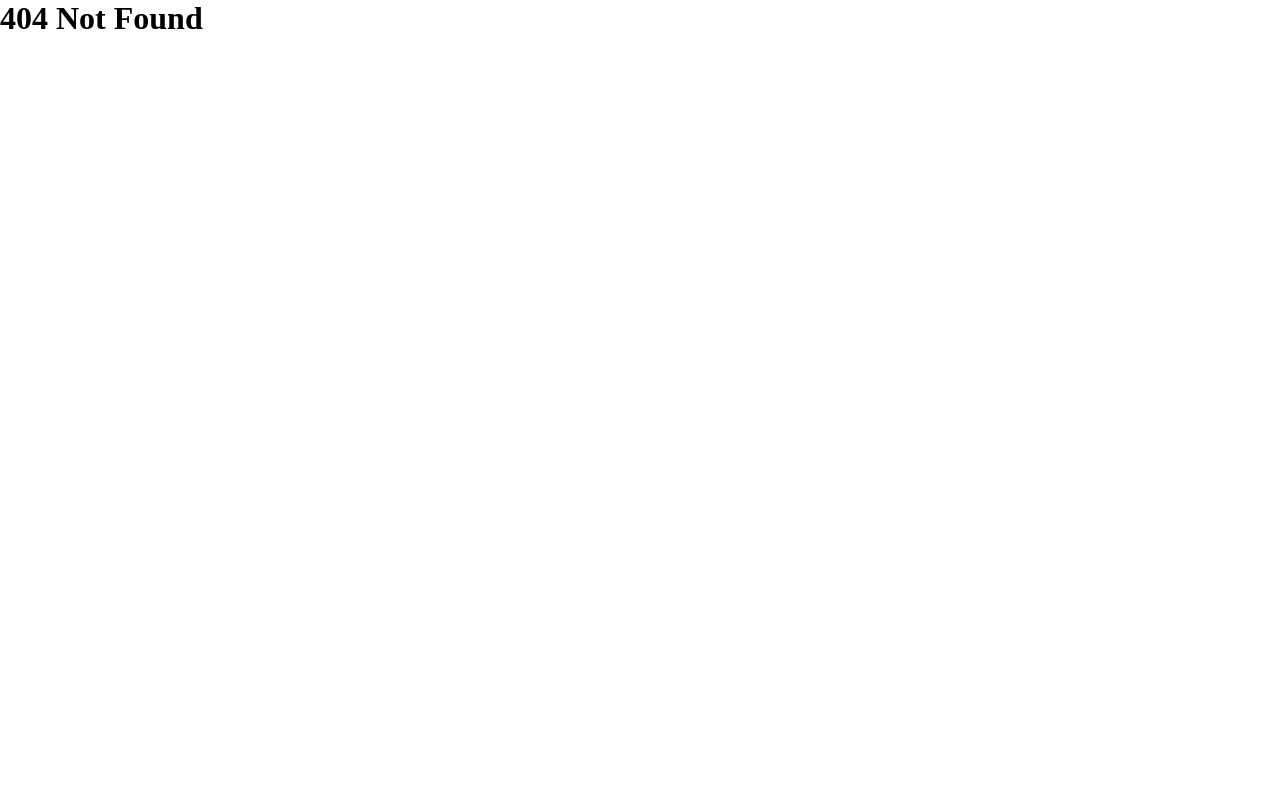
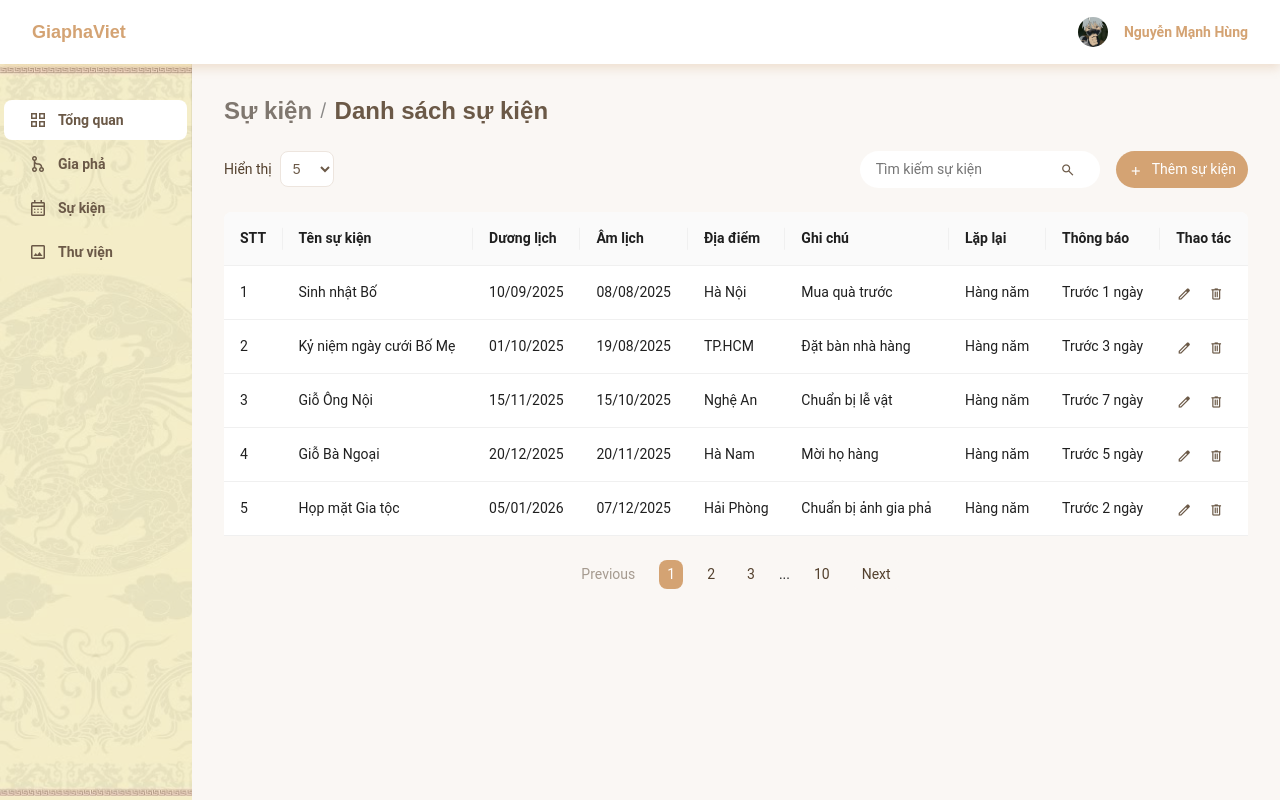
Before and after one commit to hungk4/gia_pha, a React (Create React App) app: page /admin/danh-sach-su-kien in a window 1280 px wide. Before the commit this address had no page. Built offline with nearby package versions, Linux system fonts and the light colour scheme.

Commit message:
trang su kien && danh sach su kien

```diff
--- a/src/App.tsx
+++ b/src/App.tsx
@@ -14,6 +14,7 @@ import AdminThuvien from "./views/admin/pages/Thu-vien/AdminThuvien";
 import AdminSukien from "./views/admin/pages/Su-kien/AdminSukien";
 import AdminLayout from "./views/admin/partials/AdminLayout";
 import AdminLogin from "./views/admin/pages/Login/AdminLogin";
+import AdminEventList from "./views/admin/pages/Su-kien/AdminEventList";
 
 function App() {
   return (
@@ -29,14 +30,15 @@ function App() {
           <Route path="/su-kien" element={<Sukien />} />
         </Route>
 
-        <Route path="/admin/login" element={<AdminLogin/>}/>
+        <Route path="/admin/login" element={<AdminLogin />} />
 
         {/* Admin Routes */}
-        <Route path="/admin" element={<AdminLayout/>}>
+        <Route path="/admin" element={<AdminLayout />}>
           <Route index element={<AdminHome />} />
           <Route path="gia-pha" element={<AdminGiapha />} />{" "}
           <Route path="thu-vien" element={<AdminThuvien />} />
           <Route path="su-kien" element={<AdminSukien />} />
+          <Route path="danh-sach-su-kien" element={<AdminEventList />} />
         </Route>
 
         <Route path="*" element={<h1>404 Not Found</h1>}></Route>
--- a/src/components/Button/Button.css
+++ b/src/components/Button/Button.css
@@ -5,11 +5,11 @@
   border: none;
 }
 
-.button-text {
-  color: var(--color-light-1);
+.button-text,
+.button-icon {
+  color: var(--color-light-1) !important;
 }
 
 .button:hover {
   cursor: pointer;
-
 }
--- a/src/components/Button/Button.tsx
+++ b/src/components/Button/Button.tsx
@@ -3,12 +3,21 @@ import { MouseEventHandler } from "react";
 
 interface ButtonProps {
   text: string;
+  icon?: string;
   onClick?: MouseEventHandler<HTMLButtonElement>;
 }
 
-function Button({ text, onClick }: ButtonProps) {
+function Button({ text, icon, onClick }: ButtonProps) {
   return (
     <button className="button" onClick={onClick}>
+      {icon && (
+        <span
+          className="material-symbols-outlined button-icon"
+          style={{ marginRight: 8 }}
+        >
+          {icon}
+        </span>
+      )}
       <span className="button-text p2-r">{text}</span>
     </button>
   );
--- a/src/styles/typography.css
+++ b/src/styles/typography.css
@@ -60,7 +60,7 @@
 }
 .p2-b {
   font-family: var(--font-body);
-  font-weight: 500;
+  font-weight: 600;
   font-size: var(--p2-size);
   line-height: var(--lh-body);
 }
--- /dev/null
+++ b/src/views/admin/pages/Su-kien/AdminEventList.css
@@ -0,0 +1,34 @@
+/* breadcum */
+
+/* tool-start */
+.adminEventList-container .tool {
+  display: flex;
+  justify-content: space-between;
+  margin-bottom: 24px;
+}
+
+.adminEventList-container .tool .tool-left .label-select {
+  margin-right: 8px;
+  color: var(--color-dark-2);
+}
+
+.adminEventList-container .tool .tool-left .select-options {
+  padding: 8px 8px;
+  border-radius: 8px;
+  border: 1px solid var(--color-light-3);
+  background-color: var(--color-light-1);
+  color: var(--color-dark-3);
+  font-size: 14px;
+}
+
+.adminEventList-container .tool .tool-right {
+  display: flex;
+  gap: 16px;
+}
+/* tool-end */
+
+/* table start*/
+/* Header*/
+.adminEventList-container .ant-table-thead > tr > th {
+}
+/* table end */
--- /dev/null
+++ b/src/views/admin/pages/Su-kien/AdminEventList.tsx
@@ -0,0 +1,215 @@
+import "./AdminEventList.css";
+import { Breadcrumb, Space, Table } from "antd";
+
+import Search from "../../../../components/Search/Search";
+import Button from "../../../../components/Button/Button";
+
+const { Column } = Table;
+
+interface DataType {
+  key: React.Key;
+  stt: number; // Số thứ tự
+  tenSuKien: string; // Tên sự kiện
+  duongLich: string; // Ngày dương
+  amLich: string; // Ngày âm
+  diaDiem: string; // Địa điểm
+  ghiChu?: string; // Ghi chú (optional)
+  lapLai: string; // Lặp lại (vd: Hàng năm, Không lặp)
+  thongBao: string; // Thông báo (vd: Trước 1 ngày)
+}
+
+const data: DataType[] = [
+  {
+    key: "1",
+    stt: 1,
+    tenSuKien: "Sinh nhật Bố",
+    duongLich: "10/09/2025",
+    amLich: "08/08/2025",
+    diaDiem: "Hà Nội",
+    ghiChu: "Mua quà trước",
+    lapLai: "Hàng năm",
+    thongBao: "Trước 1 ngày",
+  },
+  {
+    key: "2",
+    stt: 2,
+    tenSuKien: "Kỷ niệm ngày cưới Bố Mẹ",
+    duongLich: "01/10/2025",
+    amLich: "19/08/2025",
+    diaDiem: "TP.HCM",
+    ghiChu: "Đặt bàn nhà hàng",
+    lapLai: "Hàng năm",
+    thongBao: "Trước 3 ngày",
+  },
+  {
+    key: "3",
+    stt: 3,
+    tenSuKien: "Giỗ Ông Nội",
+    duongLich: "15/11/2025",
+    amLich: "15/10/2025",
+    diaDiem: "Nghệ An",
+    ghiChu: "Chuẩn bị lễ vật",
+    lapLai: "Hàng năm",
+    thongBao: "Trước 7 ngày",
+  },
+  {
+    key: "4",
+    stt: 4,
+    tenSuKien: "Giỗ Bà Ngoại",
+    duongLich: "20/12/2025",
+    amLich: "20/11/2025",
+    diaDiem: "Hà Nam",
+    ghiChu: "Mời họ hàng",
+    lapLai: "Hàng năm",
+    thongBao: "Trước 5 ngày",
+  },
+  {
+    key: "5",
+    stt: 5,
+    tenSuKien: "Họp mặt Gia tộc",
+    duongLich: "05/01/2026",
+    amLich: "07/12/2025",
+    diaDiem: "Hải Phòng",
+    ghiChu: "Chuẩn bị ảnh gia phả",
+    lapLai: "Hàng năm",
+    thongBao: "Trước 2 ngày",
+  },
+];
+
+function AdminEventList() {
+  return (
+    <div className="adminEventList-container">
+      <Breadcrumb
+        style={{ fontSize: "18px" }}
+        items={[
+          {
+            title: (
+              <a
+                className="h3"
+                href="/admin/su-kien"
+                style={{ color: "var(--color-gray)" }}
+              >
+                Sự kiện
+              </a>
+            ),
+          },
+          {
+            title: (
+              <div className="h3" style={{ color: "var(--color-dark-3)" }}>
+                Danh sách sự kiện
+              </div>
+            ),
+          },
+        ]}
+      />
+
+      {/* Nội dung trang */}
+      <div style={{ marginTop: 24 }}>
+        <div className="tool">
+          <div className="tool-left">
+            <label htmlFor="select-options" className="label-select p2-r">
+              Hiển thị
+            </label>
+            <select
+              id="select-options"
+              className="select-options"
+              name="select-options"
+              value="5"
+            >
+              <option value="5">5</option>
+              <option value="10">10</option>
+              <option value="15">15</option>
+            </select>
+          </div>
+          <div className="tool-right">
+            <Search placeholder="Tìm kiếm sự kiện" />
+            <Button icon="add" text="Thêm sự kiện" />
+          </div>
+        </div>
+
+        <Table<DataType> dataSource={data} rowKey="key" pagination={false}>
+          <Column
+            title="STT"
+            dataIndex="stt"
+            key="stt"
+            onHeaderCell={() => ({ className: "p2-b" })}
+            onCell={() => ({ className: "p2-r" })}
+          />
+          <Column
+            title="Tên sự kiện"
+            dataIndex="tenSuKien"
+            key="tenSuKien"
+            onHeaderCell={() => ({ className: "p2-b" })}
+            onCell={() => ({ className: "p2-r" })}
+          />
+          <Column
+            title="Dương lịch"
+            dataIndex="duongLich"
+            key="duongLich"
+            onHeaderCell={() => ({ className: "p2-b" })}
+            onCell={() => ({ className: "p2-r" })}
+          />
+          <Column
+            title="Âm lịch"
+            dataIndex="amLich"
+            key="amLich"
+            onHeaderCell={() => ({ className: "p2-b" })}
+            onCell={() => ({ className: "p2-r" })}
+          />
+          <Column
+            title="Địa điểm"
+            dataIndex="diaDiem"
+            key="diaDiem"
+            onHeaderCell={() => ({ className: "p2-b" })}
+            onCell={() => ({ className: "p2-r" })}
+          />
+          <Column
+            title="Ghi chú"
+            dataIndex="ghiChu"
+            key="ghiChu"
+            onHeaderCell={() => ({ className: "p2-b" })}
+            onCell={() => ({ className: "p2-r" })}
+          />
+          <Column
+            title="Lặp lại"
+            dataIndex="lapLai"
+            key="lapLai"
+            onHeaderCell={() => ({ className: "p2-b" })}
+            onCell={() => ({ className: "p2-r" })}
+          />
+          <Column
+            title="Thông báo"
+            dataIndex="thongBao"
+            key="thongBao"
+            onHeaderCell={() => ({ className: "p2-b" })}
+            onCell={() => ({ className: "p2-r" })}
+          />
+          <Column
+            title="Thao tác"
+            key="action"
+            onHeaderCell={() => ({ className: "p2-b" })}
+            onCell={() => ({ className: "p2-r" })}
+            render={(_: any, record: DataType) => (
+              <Space size="middle">
+                <span className="material-symbols-outlined">edit</span>
+                <span className="material-symbols-outlined">delete</span>
+              </Space>
+            )}
+          />
+        </Table>
+
+        <div className="pagination">
+          <button className="p2-r inactive">Previous</button>
+          <button className="p2-r active">1</button>
+          <button className="p2-r">2</button>
+          <button className="p2-r">3</button>
+          <span className="p2-r">...</span>
+          <button className="p2-r">10</button>
+          <button className="p2-r">Next</button>
+        </div>
+      </div>
+    </div>
+  );
+}
+
+export default AdminEventList;
--- /dev/null
+++ b/src/views/admin/pages/Su-kien/AdminSukien.css
@@ -0,0 +1,32 @@
+.adminsukien-container {
+  display: flex;
+  flex-direction: column;
+  align-items: flex-start;
+  gap: 32px;
+}
+.adminsukien-container .title-page {
+  margin-bottom: 0;
+}
+.adminsukien-container .list {
+  display: flex;
+  flex-direction: row;
+  gap: 16px;
+}
+
+.event-title {
+  color: var(--color-dark-3);
+}
+
+.time-line {
+  padding: 4px 8px;
+  border-radius: 4px;
+  width: fit-content;
+  background-color: var(--color-blue-light);
+  color: #000000;
+}
+
+.group {
+  display: flex;
+  flex-direction: column;
+  align-items: flex-start;
+}
--- a/src/views/admin/pages/Su-kien/AdminSukien.tsx
+++ b/src/views/admin/pages/Su-kien/AdminSukien.tsx
@@ -1,9 +1,69 @@
+import "./AdminSukien.css";
+import { useNavigate } from "react-router-dom";
+
+import Button from "../../../../components/Button/Button";
+import Card2 from "../../../../components/Card2/Card2";
 function AdminSukien() {
+  const navigate = useNavigate();
+
   return (
     <>
-      <div>Trang admin su kien</div>
+      <div className="adminsukien-container">
+        <h3 className="title-page h3">Sự kiện</h3>
+        <div className="list">
+          <div className="event-list">
+            <Button
+              text="Danh sách sự kiện"
+              onClick={() => {
+                navigate("/admin/danh-sach-su-kien");
+              }}
+            ></Button>
+          </div>
+          <div className="user-info-list">
+            <Button text="Danh sách người nhận thông báo"></Button>
+          </div>
+        </div>
+
+        <h4 className="h4 event-title">Sự kiện sắp diễn ra</h4>
+
+        <div className="group">
+          <div className="time-line p2-r">30/07/2025 - Còn 3 ngày</div>
+          <div className="list-event">
+            <div className="event">
+              <div className="circle"></div>
+              <div className="horizontal-line"></div>
+              <Card2 />
+            </div>
+          </div>
+        </div>
+
+        <div className="group">
+          <div className="time-line p2-r">05/08/2025 - Còn 5 ngày</div>
+          <div className="list-event">
+            <div className="event">
+              <div className="circle"></div>
+              <div className="horizontal-line"></div>
+              <Card2 />
+            </div>
+          </div>
+          <div className="list-event">
+            <div className="event">
+              <div className="circle"></div>
+              <div className="horizontal-line"></div>
+              <Card2 />
+            </div>
+          </div>
+          <div className="list-event">
+            <div className="event">
+              <div className="circle"></div>
+              <div className="horizontal-line"></div>
+              <Card2 />
+            </div>
+          </div>
+        </div>
+      </div>
     </>
-  )
+  );
 }
 
 export default AdminSukien;
--- a/src/views/admin/partials/AdminLayout.tsx
+++ b/src/views/admin/partials/AdminLayout.tsx
@@ -8,8 +8,7 @@ const { Content } = Layout;
 
 
 const layoutStyle = {
-  overflow: "hidden",
-  height: "100vh",
+  minHeight: "100vh",
 };
 
 function AdminLayout() {
@@ -19,7 +18,7 @@ function AdminLayout() {
         <AdminHeader/>
         <Layout style={{ marginTop: 64}}>
           <AdminSider/>
-          <Content style={{padding: 32}}>
+          <Content style={{padding: 32, backgroundColor: "var(--color-light-2)"}}>
             <Outlet />
           </Content>
         </Layout>
--- a/src/views/admin/partials/Sider/AdminSider.css
+++ b/src/views/admin/partials/Sider/AdminSider.css
@@ -26,7 +26,7 @@
 
 /* icon */
 .ant-menu-item-icon {
-  font-size: 24px !important;
+  font-size: 20px !important;
   color: var(--color-dark-3) !important;
 }
 
--- a/src/views/admin/partials/Sider/AdminSider.tsx
+++ b/src/views/admin/partials/Sider/AdminSider.tsx
@@ -6,7 +6,7 @@ const { Sider } = Layout;
 
 function AdminSider() {
   return (
-    <Sider width="12%" className="admin-sider">
+    <Sider width="15%" className="admin-sider">
       <Menu
         className="admin-sider-menu"
         mode="inline"
@@ -14,7 +14,7 @@ function AdminSider() {
       >
         <Menu.Item
           key="1"
-          className="menu-item p1-b"
+          className="menu-item p2-b"
           icon={<span className="material-symbols-outlined">grid_view</span>}
         >
           <Link to="/admin">Tổng quan</Link>
@@ -22,7 +22,7 @@ function AdminSider() {
 
         <Menu.Item
           key="2"
-          className="menu-item p1-b"
+          className="menu-item p2-b"
           icon={<span className="material-symbols-outlined">graph_1</span>}
         >
           <Link to="/admin/gia-pha">Gia phả</Link>
@@ -30,15 +30,17 @@ function AdminSider() {
 
         <Menu.Item
           key="3"
-          className="menu-item p1-b"
-          icon={<span className="material-symbols-outlined">calendar_month</span>}
+          className="menu-item p2-b"
+          icon={
+            <span className="material-symbols-outlined">calendar_month</span>
+          }
         >
           <Link to="/admin/su-kien">Sự kiện</Link>
         </Menu.Item>
 
         <Menu.Item
           key="4"
-          className="menu-item p1-b"
+          className="menu-item p2-b"
           icon={<span className="material-symbols-outlined">image</span>}
         >
           <Link to="/admin/thu-vien">Thư viện</Link>
```
